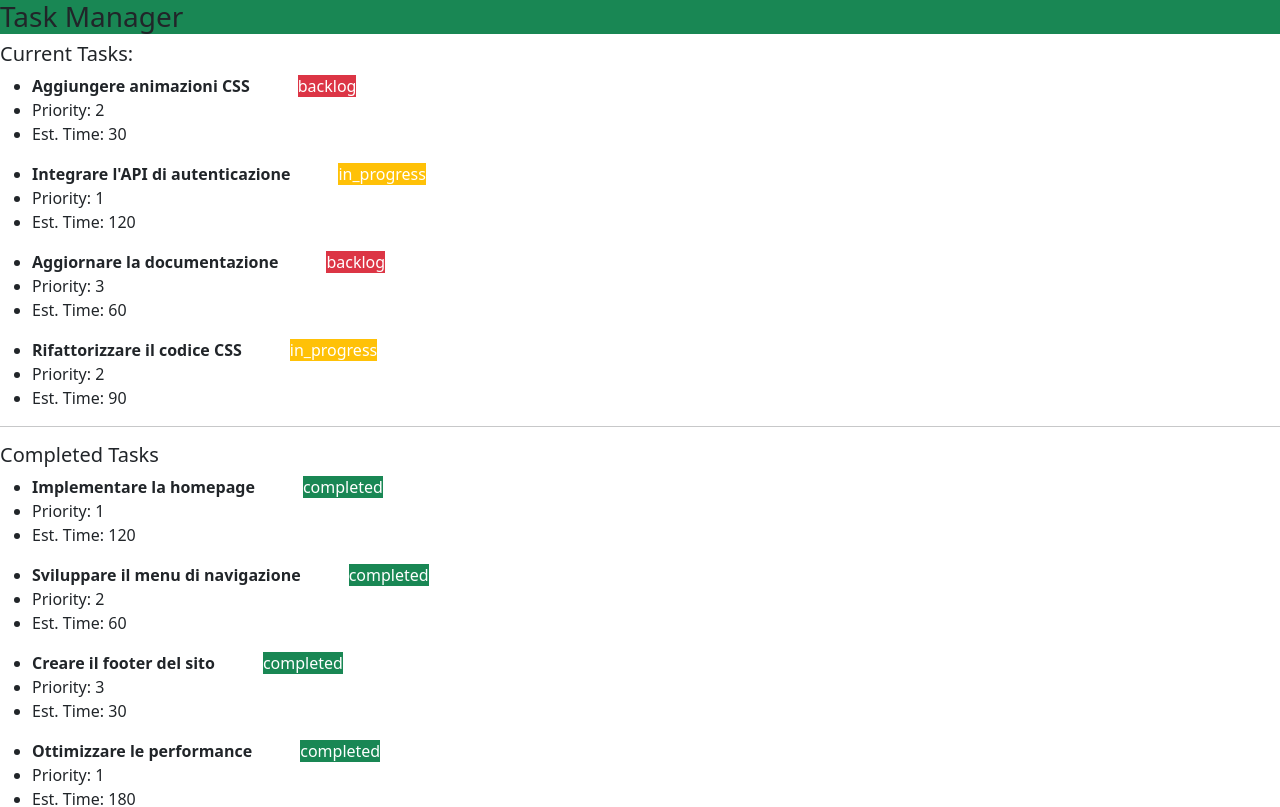
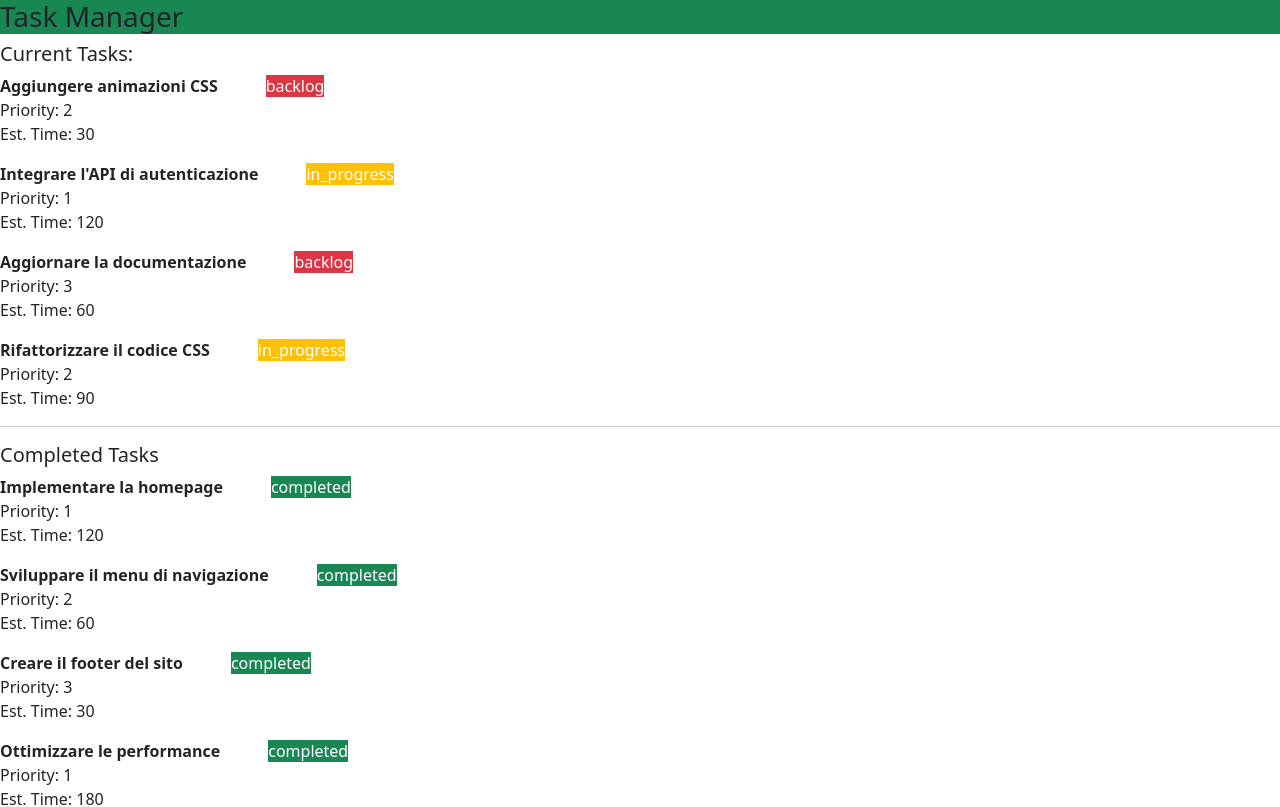
Before and after one commit to DavidIncarbone/react-task-list, a React (Vite) app: page / in a window 1280 px wide. Shown: the top 807 px of the page. Built offline with nearby package versions, Linux system fonts and the light colour scheme.

Commit message:
added unstyled ul

```diff
--- a/src/App.jsx
+++ b/src/App.jsx
@@ -80,7 +80,7 @@ function App() {
     let current = tasks.map((task, index) => {
       if (task.state.includes("backlog")) {
         return (
-          <ul>
+          <ul className="list-unstyled">
             <li key={task.id}><b>{task.title}</b><span className="ms-5 bg-danger text-white">{task.state}</span></li>
             <li key={task.id}>Priority: {task.priority}</li>
             <li key={task.id}>Est. Time: {task.estimatedTime}</li>
@@ -88,7 +88,7 @@ function App() {
         )
       } else if (task.state.includes("in_progress")) {
         return (
-          <ul>
+          <ul className="list-unstyled">
             <li key={task.id}><b>{task.title}</b><span className="ms-5 bg-warning text-white">{task.state}</span></li>
             <li key={task.id}>Priority: {task.priority}</li>
             <li key={task.id}>Est. Time: {task.estimatedTime}</li>
@@ -104,7 +104,7 @@ function App() {
     let completed = tasks.map((task, index) => {
       if (task.state.includes("completed")) {
         return (
-          <ul>
+          <ul className="list-unstyled">
             <li key={task.id}><b>{task.title}</b><span className="ms-5 text-white bg-success">{task.state}</span></li>
             <li key={task.id}>Priority: {task.priority}</li>
             <li key={task.id}>Est. Time: {task.estimatedTime}</li>
```
